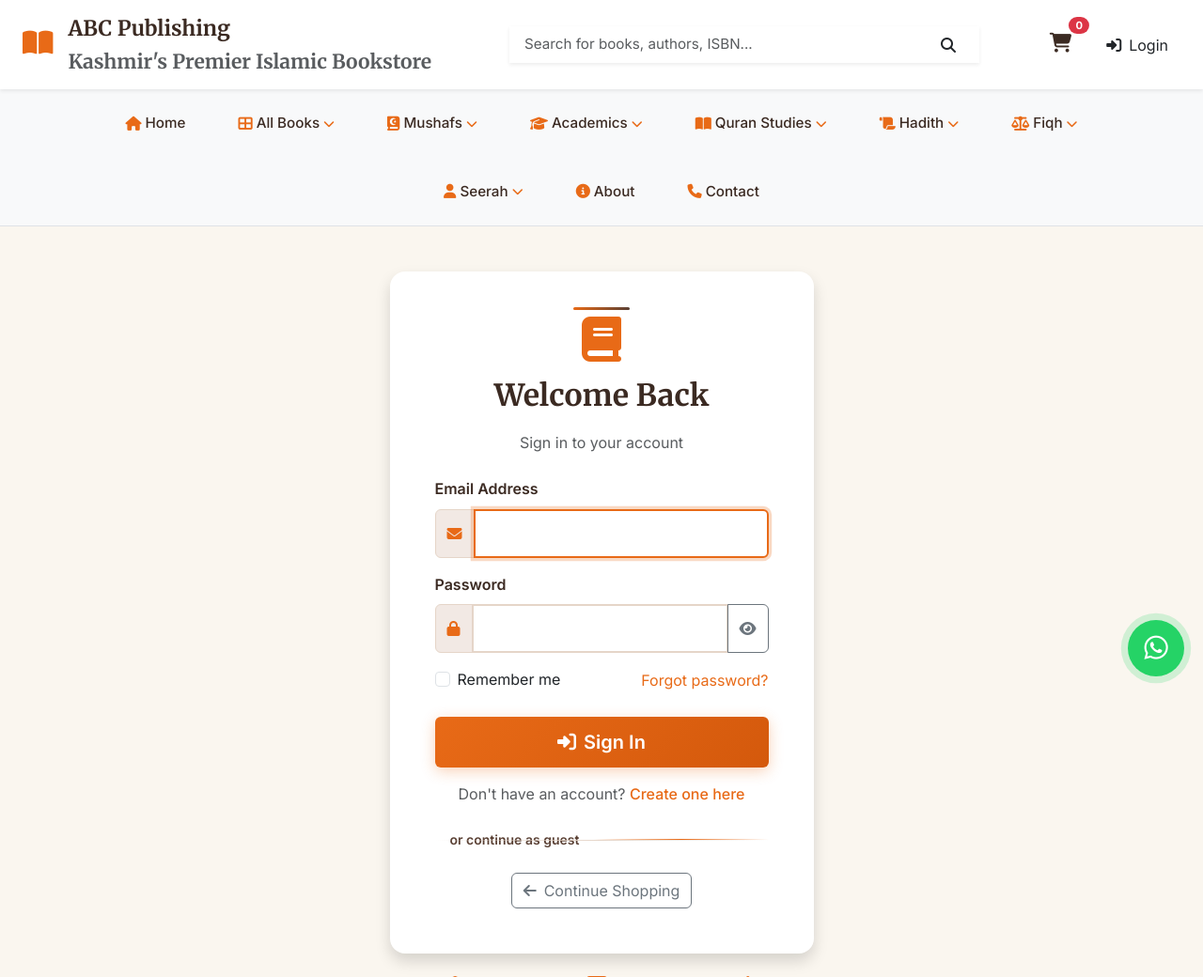
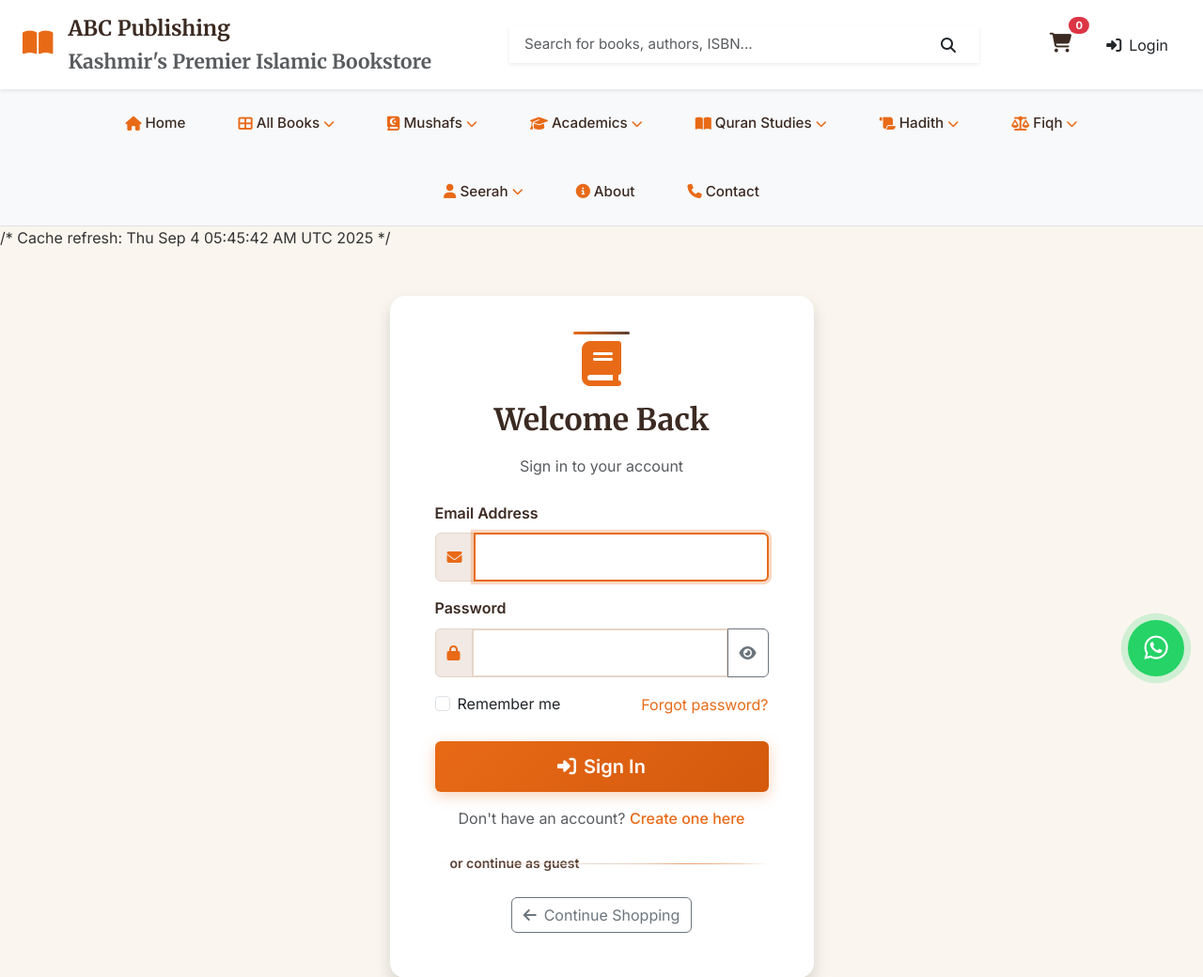
Before and after one commit to farhanrafiq/abc, a Flask app: a page that uses templates/components/navbar.html in a window 1280 px wide; the page is wider, and only the part inside the window is pictured. Shown: the top 1040 px of that part at 94% size. Run offline with Flask 3, Linux system fonts and the light colour scheme; data comes from the database, SQL or seed files in the repository; data that the repository does not hold is empty; some libraries are stand-ins or nearby versions; some web fonts are replaced.

Commit message:
Update website navigation to ensure content changes are reflected
Add a cache refresh comment to the navbar component template.

Replit-Commit-Author: Agent
Replit-Commit-Session-Id: 3783f286-4b44-47c2-9dc0-16e9113ba6c3
Replit-Commit-Checkpoint-Type: full_checkpoint
Replit-Commit-Screenshot-Url: https://storage.googleapis.com/screenshot-production-us-central1/457bd5d9-8185-45c3-9c3b-125b4d7bcf3b/3783f286-4b44-47c2-9dc0-16e9113ba6c3/tr5hhTx

```diff
--- a/templates/components/navbar.html
+++ b/templates/components/navbar.html
@@ -714,4 +714,4 @@
         </div>
     </div>
 </div>
-{% endif %}
+{% endif %}/* Cache refresh: Thu Sep  4 05:45:42 AM UTC 2025 */
```
